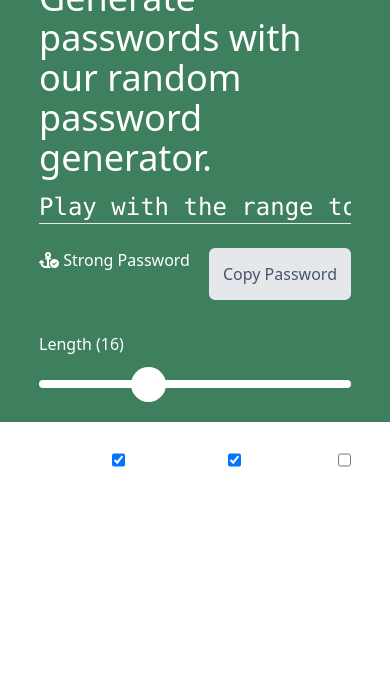
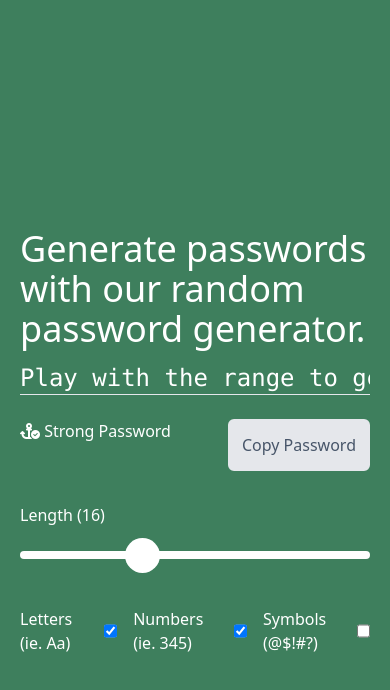
Before and after one commit to CyrilPerrinjaquet/DashlaneClone, a React (Vite) app: page / in a window 390 px wide. Shown: the top 690 px of the page. Built offline with nearby package versions, Linux system fonts and the light colour scheme.

Commit message:
:recycle: Refactor and added responsive design

```diff
--- a/src/components/GeneratePassword.jsx
+++ b/src/components/GeneratePassword.jsx
@@ -77,12 +77,11 @@ export default function GeneratePassword() {
   return (
     <div
       className={
-        "h-1/2 w-full ml-auto mr-auto flex justify-center items-center flex-col gap-16 " +
+        "h-1/2 w-full ml-auto mr-auto flex justify-center items-center flex-col gap-16 smarthphone:h-full tablet:h-full " +
         password.backgroundColorBasedOnLength
-      }
-    >
-      <div className="w-4/5 mt-10">
-        <h1 className="text-4xl mb-3 text-white">
+      }>
+      <div className="w-4/5 mt-10 smarthphone:w-full smarthphone:pl-5 smarthphone:pr-5">
+        <h1 className="text-4xl mb-3 text-white small-smarthphone:text-[20px]">
           Generate passwords with our random password generator.
         </h1>
         <PasswordContainer password={password} />
@@ -95,7 +94,7 @@ export default function GeneratePassword() {
           />
         </div>
         <RangeInput password={password} handleChange={handleChange} />
-        <div className="flex gap-4 mt-12 items-center">
+        <div className="flex gap-4 mt-12 items-center small-smarthphone:flex-col small-smarthphone:mt-8">
           <label htmlFor="letters-checkbox" className="text-white">
             Letters (ie. Aa)
           </label>
--- a/tailwind.config.js
+++ b/tailwind.config.js
@@ -7,6 +7,11 @@ export default {
         "br-bottom-black": "0px 0px 2px 0px #000000",
       },
     },
+    screens: {
+      smarthphone: { max: "768px" },
+      tablet: "1024px",
+      "small-smarthphone": { max: "375px" },
+    },
   },
   plugins: [],
 };
```
